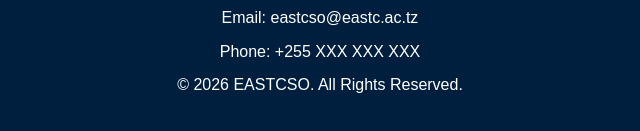
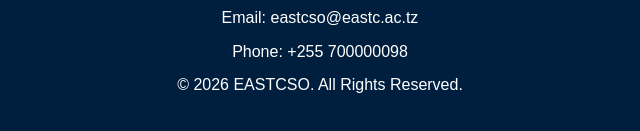
Before and after one commit to Angel12131213/EASTCO, a plain HTML site: page events.html in a window 1280 px wide. Shown: the part 1185-1316 px from the top of the page, 320-960 px from the left. Drawn offline with Linux system fonts and the light colour scheme.

Commit message:
Update events.html
number changing

```diff
--- a/events.html
+++ b/events.html
@@ -124,7 +124,7 @@
     <p>
 
         Phone:
-        +255 XXX XXX XXX
+        +255 700000098
 
     </p>
 
```
